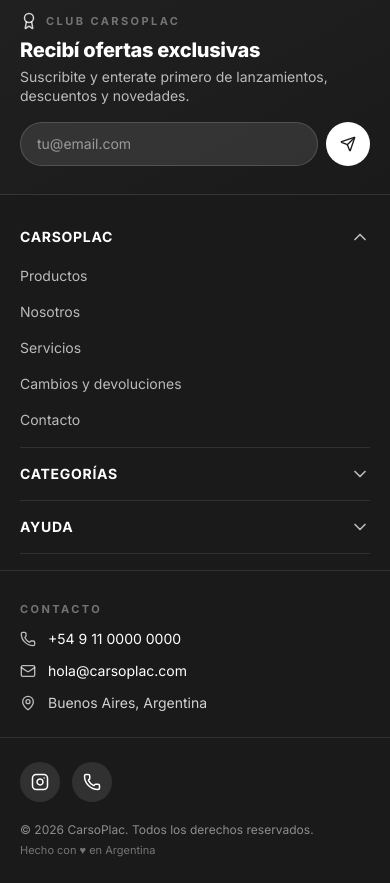
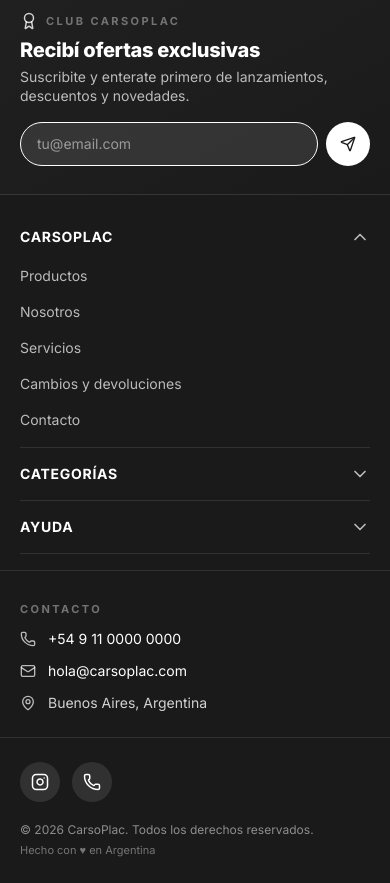
Before and after one commit to ferelchiflon/carsoplacweb, a React (Vite) app in the folder carsoplac-back/carsoplac-principal/: page / in a window 390 px wide. Shown: the part 1820-2703 px from the top of the page. Built offline with nearby package versions, Linux system fonts and the light colour scheme; no server answers; what @mercadopago/sdk-react would draw is missing.

Commit message:
feat(style): fase 1b - FooterAcordeonMobile.tsx (error states border)

```diff
--- a/carsoplac-back/carsoplac-principal/src/components/layout/FooterAcordeonMobile.tsx
+++ b/carsoplac-back/carsoplac-principal/src/components/layout/FooterAcordeonMobile.tsx
@@ -158,8 +158,8 @@
             aria-describedby={showError ? "newsletter-email-error" : undefined}
             className={`flex-1 h-11 rounded-full bg-white/10 border px-4 text-sm placeholder-white/50 text-white focus:outline-none transition ${
               showError
-                ? "border-[rgb(var(--accent))] focus:border-[rgb(var(--accent))] bg-white/15"
-                : "border-white/15 focus:border-white/40 focus:bg-white/15"
+                ? "border-[rgb(var(--color-danger-border))] focus:border-[rgb(var(--color-danger-border))] bg-white/15"
+                : "border-[rgb(var(--color-accent-brand))] focus:border-[rgb(var(--color-accent-brand))] focus:bg-white/15"
             }`}
           />
           <button
```
